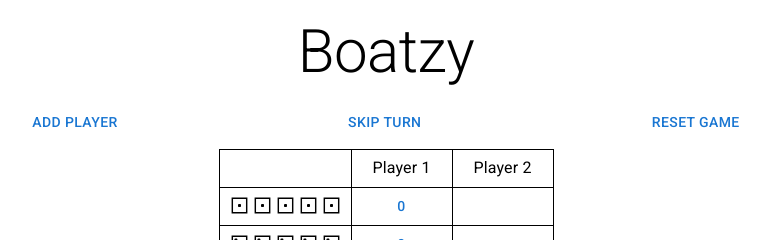
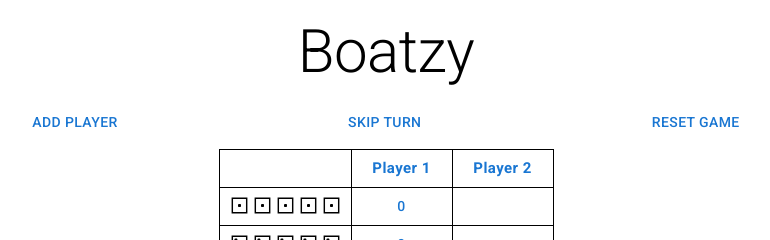
Before and after one commit to tuukkaviitanen/boatzy, a React (Vite) app in the folder client/: page / in a window 1280 px wide. Shown: the top 240 px of the page, without its empty margins (254-1024 px from the left). Built offline with nearby package versions, Linux system fonts and the light colour scheme.

Commit message:
Added popovers

```diff
--- a/client/package.json
+++ b/client/package.json
@@ -14,7 +14,8 @@
     "@emotion/react": "^11.13.0",
     "@emotion/styled": "^11.13.0",
     "@fontsource/roboto": "^5.0.13",
-    "@mui/material": "^5.16.4",
+    "@mui/icons-material": "^5.16.6",
+    "@mui/material": "^5.16.6",
     "framer-motion": "^11.3.21",
     "react": "^18.3.1",
     "react-canvas-confetti": "^2.0.7",
--- a/client/src/App.jsx
+++ b/client/src/App.jsx
@@ -8,6 +8,7 @@ import Buttons from './components/Buttons';
 import { useContext } from 'react';
 import { GameContext } from './contexts/GameContext';
 import { AnimatePresence } from 'framer-motion';
+import UserPopover from './components/UserPopover';
 
 const styles = {
   appContainer: {
@@ -23,6 +24,7 @@ const App = () => {
   const [{ gameEnded }] = useContext(GameContext);
 
   return (
+    <>
       <Container sx={styles.appContainer}>
         <AnimatePresence>
           <Title key="title" />
@@ -32,6 +34,9 @@ const App = () => {
           {gameEnded && <Fireworks key="fireworks" autorun={{ speed: 1 }} />}
         </AnimatePresence>
       </Container>
+
+      <UserPopover />
+    </>
   );
 };
 
--- a/client/src/components/Board.jsx
+++ b/client/src/components/Board.jsx
@@ -8,6 +8,7 @@ import rows from '../utils/rows';
 import { UserContext } from '../contexts/UserContext';
 import { DiceContext } from '../contexts/DiceContext';
 import { GameContext } from '../contexts/GameContext';
+import { PopoverContext } from '../contexts/PopoverContext';
 
 const styles = {
   container: {
@@ -31,6 +32,12 @@ const styles = {
     width: '100%',
     height: '100%',
   },
+  columnHeader: {
+    textTransform: 'none',
+    fontWeight: '900',
+    px: 1,
+    fontSize: 15
+  },
   rowHeaderText: {
     px: 1,
     minWidth: 70,
@@ -42,8 +49,9 @@ const maxInputRows = rows.filter((row) => !row.generated).length;
 function Board() {
   const [users, { setUserValue, resetUsers }] = useContext(UserContext);
   const [dices, { resetDices }] = useContext(DiceContext);
-  const [{ turn, round }, { nextTurn, endGame }] = useContext(GameContext);
-
+  const [{ turn, round, gameEnded }, { nextTurn, endGame }] =
+    useContext(GameContext);
+  const [, { setUserPopover }] = useContext(PopoverContext);
   const currentUser = users[turn];
 
   const userFilledCells = (user) =>
@@ -52,10 +60,10 @@ function Board() {
   useEffect(() => {
     if (users.every((user) => userFilledCells(user) >= maxInputRows)) {
       endGame();
-    } else if (userFilledCells(currentUser) >= maxInputRows) {
+    } else if (!currentUser || userFilledCells(currentUser) >= maxInputRows) {
       nextTurn();
     }
-  }, [currentUser, endGame, nextTurn, resetUsers, users]);
+  }, [currentUser, endGame, nextTurn, resetUsers, turn, users]);
 
   const onCellClicked = (userIndex, rowIndex, value) => {
     setUserValue(userIndex, rowIndex, value);
@@ -64,6 +72,11 @@ function Board() {
     if (round <= userFilledCells(users[userIndex])) {
       nextTurn();
     }
+  };
+
+  const onUserClicked = (event, userIndex) => {
+    const clickedElement = event.target;
+    setUserPopover(clickedElement, userIndex);
   };
 
   function renderValueOption(userIndex, rowIndex, selectable, user) {
@@ -111,9 +124,21 @@ function Board() {
           <tbody>
             <tr>
               <Cell />
-              {users.map((user) => (
+              {users.map((user, index) => (
                 <Cell key={user.id}>
-                  <Typography>{user.name}</Typography>
+                  {gameEnded ? (
+                    <Typography sx={styles.columnHeader}>
+                      {user.name}
+                    </Typography>
+                  ) : (
+                    <Button
+                      sx={{ ...styles.cellButton, ...styles.columnHeader }}
+                      onClick={(event) => onUserClicked(event, index)}
+                      disabled={gameEnded}
+                    >
+                      {user.name}
+                    </Button>
+                  )}
                 </Cell>
               ))}
             </tr>
--- /dev/null
+++ b/client/src/components/UserPopover.jsx
@@ -0,0 +1,92 @@
+import { Box, IconButton, Input, Popover } from '@mui/material';
+import { useContext } from 'react';
+import { PopoverContext } from '../contexts/PopoverContext';
+import DeleteIcon from '@mui/icons-material/Delete';
+import CheckIcon from '@mui/icons-material/Check';
+import { UserContext } from '../contexts/UserContext';
+
+const styles = {
+  container: {
+    width: 200,
+    height: 70,
+    px: 2,
+    display: 'flex',
+    flexDirection: 'column',
+    justifyContent: 'space-evenly',
+    alignItems: 'center',
+  },
+  renameContainer: {
+    display: 'flex',
+  },
+};
+
+const UserPopover = () => {
+  const [{ userPopover }, { setUserPopover }] = useContext(PopoverContext);
+  const [users, { setUserName, deleteUser }] = useContext(UserContext);
+  const selectedUser = users[userPopover.userIndex];
+  const isOpen = Boolean(userPopover.anchorElement);
+
+  const handleOnClose = () => {
+    setUserPopover(null, null);
+  };
+
+  const handleSubmit = (event) => {
+    event.preventDefault();
+
+    const formData = new FormData(event.target);
+    const name = formData.get('name');
+
+    setUserName(userPopover.userIndex, name);
+    handleOnClose();
+  };
+
+  const handleDelete = () => {
+    deleteUser(userPopover.userIndex);
+    handleOnClose();
+  };
+
+  return (
+    <Popover
+      open={isOpen}
+      anchorEl={userPopover.anchorElement}
+      onClose={handleOnClose}
+      anchorOrigin={{
+        vertical: 'bottom',
+        horizontal: 'center',
+      }}
+      transformOrigin={{
+        vertical: 'top',
+        horizontal: 'center',
+      }}
+    >
+      <Box sx={styles.container}>
+        <Box
+          component="form"
+          sx={styles.renameContainer}
+          onSubmit={handleSubmit}
+          autoCorrect="off"
+          spellCheck="false"
+          autoComplete="off"
+        >
+          <Input
+            defaultValue={selectedUser?.name ?? ''}
+            name="name"
+            placeholder="Change name"
+          />
+          <IconButton type="submit">
+            <CheckIcon />
+          </IconButton>
+          <IconButton
+            type="button"
+            onClick={handleDelete}
+            disabled={users.length < 2}
+          >
+            <DeleteIcon />
+          </IconButton>
+        </Box>
+      </Box>
+    </Popover>
+  );
+};
+
+export default UserPopover;
--- /dev/null
+++ b/client/src/contexts/PopoverContext.jsx
@@ -0,0 +1,30 @@
+import { createContext, useCallback, useMemo, useState } from 'react';
+
+export const PopoverContext = createContext();
+
+const initialState = { userPopover: { anchorEl: null, userIndex: null } };
+
+export const PopoverContextProvider = ({ children }) => {
+  const [state, setState] = useState(initialState);
+
+  const setUserPopover = useCallback((anchorElement, userIndex) => {
+    setState((previousState) => ({
+      ...previousState,
+      userPopover: {
+        anchorElement,
+        userIndex,
+      },
+    }));
+  }, []);
+
+  const contextValues = useMemo(
+    () => [state, { setUserPopover }],
+    [setUserPopover, state],
+  );
+
+  return (
+    <PopoverContext.Provider value={contextValues}>
+      {children}
+    </PopoverContext.Provider>
+  );
+};
--- a/client/src/contexts/UserContext.jsx
+++ b/client/src/contexts/UserContext.jsx
@@ -15,29 +15,46 @@ export const UserContextProvider = ({ children }) => {
     [users],
   );
 
-  const setUserValue = useCallback(
-    (userIndex, rowIndex, value) => {
-      setUsers(
-        Object.assign([], users, {
+  const setUserValue = useCallback((userIndex, rowIndex, value) => {
+    setUsers((previousUsers) =>
+      Object.assign([], previousUsers, {
         [userIndex]: {
-            ...users[userIndex],
-            column: Object.assign([], users[userIndex].column, {
+          ...previousUsers[userIndex],
+          column: Object.assign([], previousUsers[userIndex].column, {
             [rowIndex]: { value },
           }),
         },
       }),
     );
+  }, []);
+
+  const setUserName = useCallback((userIndex, name) => {
+    setUsers((previousUsers) =>
+      Object.assign([], previousUsers, {
+        [userIndex]: {
+          ...previousUsers[userIndex],
+          name,
         },
-    [users],
+      }),
     );
+  }, []);
+
+  const deleteUser = useCallback((userIndex) => {
+    setUsers((previousUsers) =>
+      previousUsers.filter((_, index) => index !== userIndex),
+    );
+  }, []);
 
   const resetUsers = useCallback(() => {
     setUsers(initialState);
   }, []);
 
   const contextValues = useMemo(
-    () => [users, { createUser, setUserValue, resetUsers }],
-    [users, createUser, setUserValue, resetUsers],
+    () => [
+      users,
+      { createUser, setUserValue, resetUsers, setUserName, deleteUser },
+    ],
+    [users, createUser, setUserValue, resetUsers, setUserName, deleteUser],
   );
 
   return (
--- a/client/src/main.jsx
+++ b/client/src/main.jsx
@@ -9,13 +9,16 @@ import '@fontsource/roboto/700.css';
 import { DiceContextProvider } from './contexts/DiceContext';
 import { UserContextProvider } from './contexts/UserContext';
 import { GameContextProvider } from './contexts/GameContext';
+import { PopoverContextProvider } from './contexts/PopoverContext';
 
 ReactDOM.createRoot(document.getElementById('root')).render(
   <React.StrictMode>
     <DiceContextProvider>
       <UserContextProvider>
         <GameContextProvider>
-          <App />
+          <PopoverContextProvider>
+            <App />
+          </PopoverContextProvider>
         </GameContextProvider>
       </UserContextProvider>
     </DiceContextProvider>
```
Also changed, not shown: 1 other file (tests, documents, lock files or other folders). Lines whose indentation alone changed are shown as unchanged.
